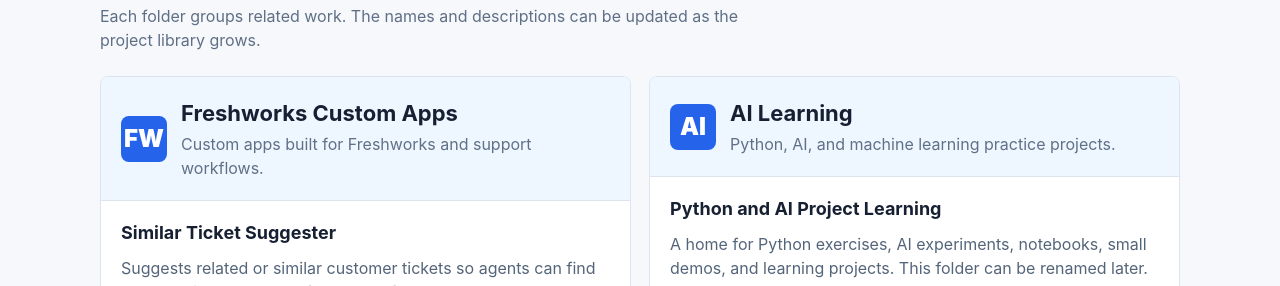
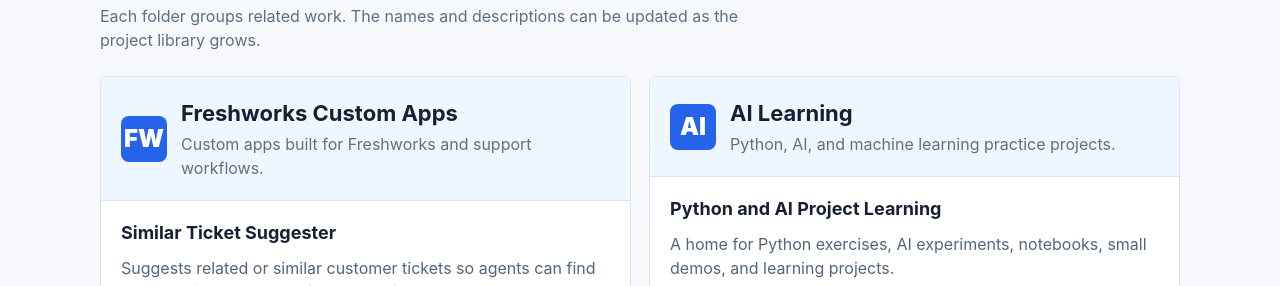
Before and after one commit to kodai-nayaki/kodai-nayaki.github.io, a plain HTML site: page apps.html in a window 1280 px wide. Shown: the part 666-952 px from the top of the page. Drawn offline with Linux system fonts and the light colour scheme.

Commit message:
Simplify project description in apps.html
Removed redundant text about renaming the folder.

```diff
--- a/apps.html
+++ b/apps.html
@@ -316,7 +316,7 @@
                 <h4>Python and AI Project Learning</h4>
                 <p>
                   A home for Python exercises, AI experiments, notebooks, small demos, and
-                  learning projects. This folder can be renamed later.
+                  learning projects.
                 </p>
                 <div class="tags">
                   <span class="tag">Python</span>
```
